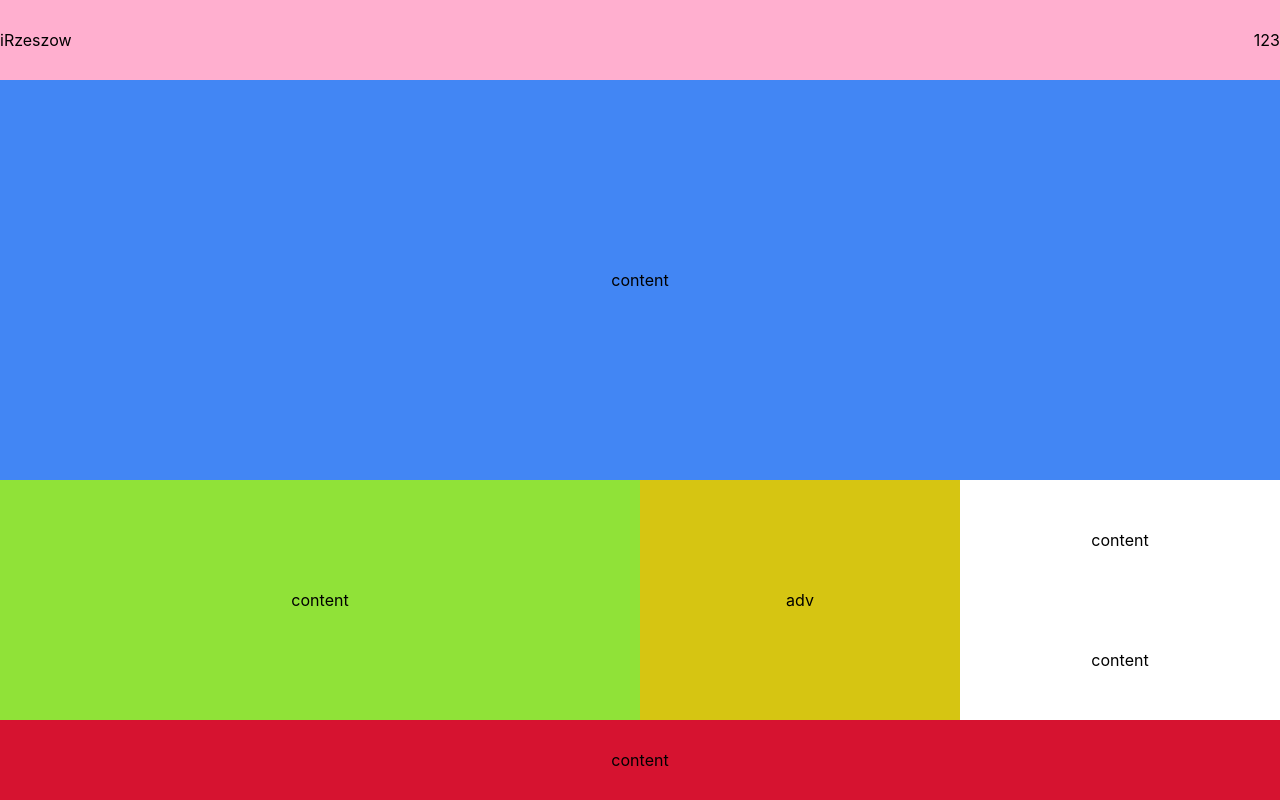
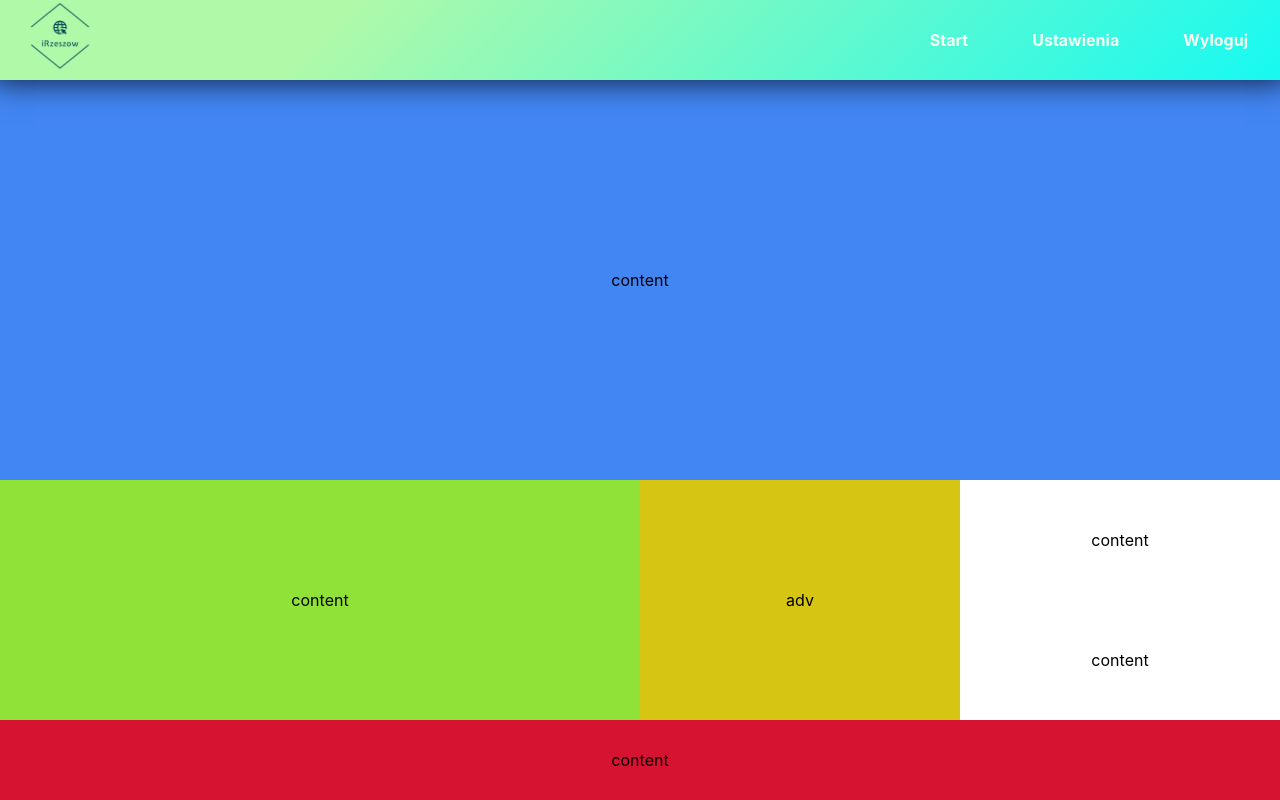
Before and after one commit to VersatileSoft/iRzeszow, a React (Create React App) app: page / in a window 1280 px wide. Built offline with nearby package versions, Linux system fonts and the light colour scheme.

Commit message:
Header designing

```diff
--- a/src/components/mainComponent.js
+++ b/src/components/mainComponent.js
@@ -1,6 +1,7 @@
 import React, { Component } from 'react';
 
 import '../styles/MainComponent.scss';
+import Logo from '../images/logo_transparent.png';
 
 class Main extends Component {
 
@@ -9,12 +10,12 @@ class Main extends Component {
             <div>
                 <header>
                     <div className="logo">
-                        iRzeszow
+                        <img src={Logo} />
                     </div>
                     <div className="list">
-                        <div>1</div>
-                        <div>2</div>
-                        <div>3</div>
+                        <div>Start</div>
+                        <div>Ustawienia</div>
+                        <div>Wyloguj</div>
                     </div>
                 </header>
                 <section className="main-square">
--- a/src/styles/MainComponent.scss
+++ b/src/styles/MainComponent.scss
@@ -14,15 +14,55 @@ html,body {
     header{
       display: flex;
       flex-wrap: wrap;
-      background-color: #FACE;
       justify-content: space-between;
       height: 10vh;
       align-items: center;
+      -webkit-box-shadow: 0px -6px 29px 8px rgba(0,0,0,0.77);
+      -moz-box-shadow: 0px -6px 29px 8px rgba(0,0,0,0.77);
+      box-shadow: 0px -6px 29px 8px rgba(0,0,0,0.77);
+      z-index: 1;
+      position: relative;
+      background-color: #17f9f2;
+      background-image: linear-gradient(315deg, #17f9f2 0%, #b0f9a9 74%);
+      align-items: stretch;
+    }
+    .logo{
+      display: flex;
+      img{
+        width: 9vh;
+        height: 9vh;
+        margin-left: 3vh;
+      }
     }
     .list{
       display: flex;
+      flex-direction: row;
       align-items: stretch;
-      justify-content: space-between;
+      div{
+        display: flex;
+        flex-direction: row;
+        align-items: center;
+        padding-left: 4vh;
+        padding-right: 4vh;
+        font-weight: bold;
+        color: #f4fff2;
+        border:none;
+        position: relative;
+      }
+      div::after{
+        content: '';
+        position: absolute;
+        width: 0px;
+        height: 5px;
+        left: 50%;
+        bottom:0;
+        background-color: white;
+        transition: all ease-in-out .2s;
+      }
+      div:hover::after{
+        width: 100%;
+        left: 0;
+      }
     }
     .main-square{
       background-color: #4286f4;
```
Also changed, not shown: src/images/logo_transparent.png (added).
